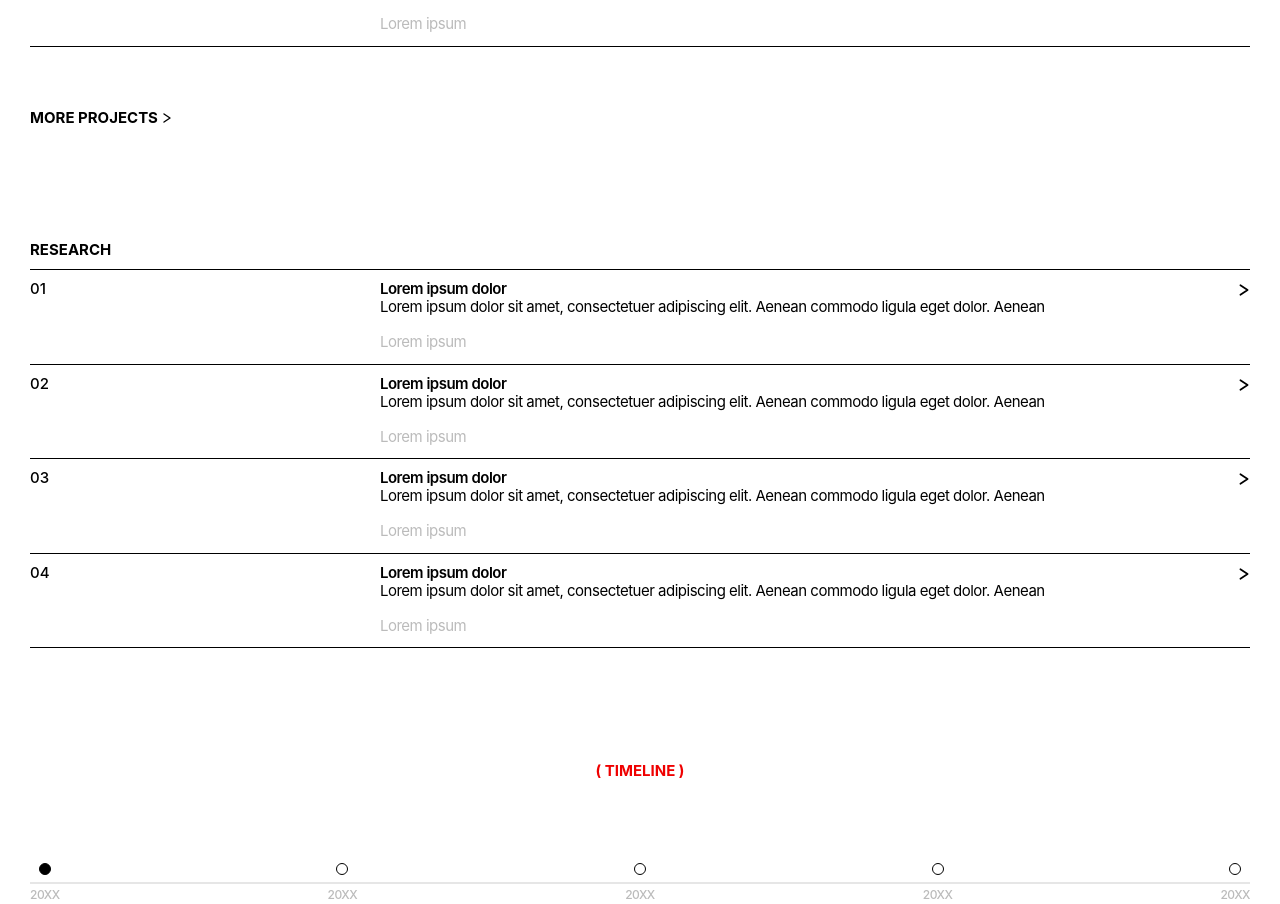
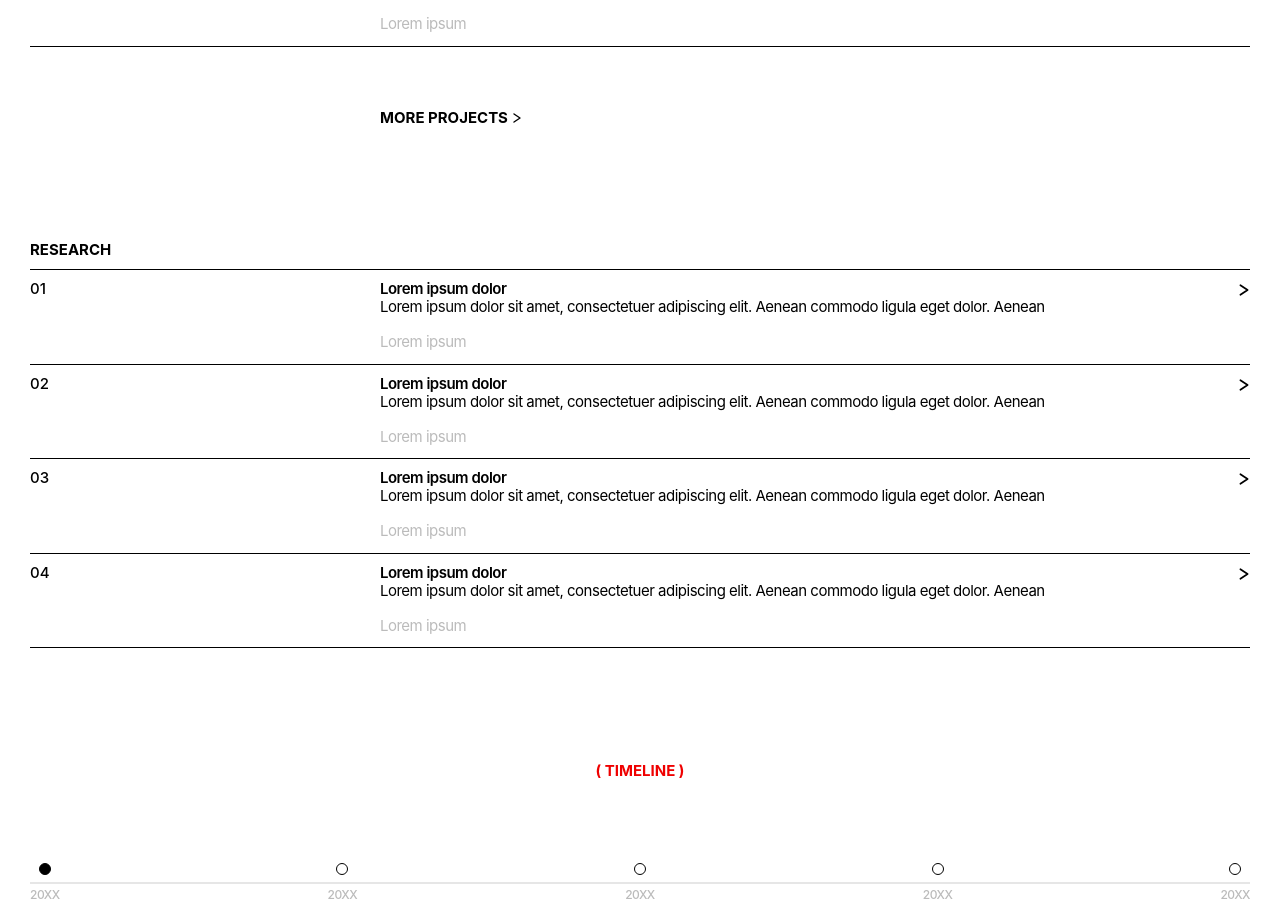
Before and after one commit to sukhman0402/portfolio-website, a Next.js app: page / in a window 1280 px wide. Shown: the part 1256-2160 px from the top of the page. Built offline with nearby package versions, Linux system fonts and the light colour scheme.

Commit message:
Update ProjectsSection.js

```diff
--- a/src/components/ProjectsSection.js
+++ b/src/components/ProjectsSection.js
@@ -20,10 +20,15 @@ export default function ProjectsSection() {
           ))}
         </div>
 
-        {/* 60px below the last row's divider per Figma (corrected 2026-08-20). */}
+        {/* 60px below the last row's divider per Figma (corrected 2026-08-20).
+            Aligned to the content column (x=380 in Figma, same as the row
+            titles above it) via the shared 56px/350px label-column offset —
+            not flush left with the "01"-"04" index column (corrected
+            2026-08-20, per user report: "needs to be in line with the text
+            from the above section"). */}
         <Link
           href="/projects"
-          className="mt-[60px] inline-flex items-center gap-1 font-bold uppercase tracking-normal hover:opacity-60 transition-opacity"
+          className="ml-[56px] mt-[60px] inline-flex items-center gap-1 font-bold uppercase tracking-normal hover:opacity-60 transition-opacity md:ml-[350px]"
         >
           More Projects
           <Chevron className="h-2.5 w-2.5" />
```
